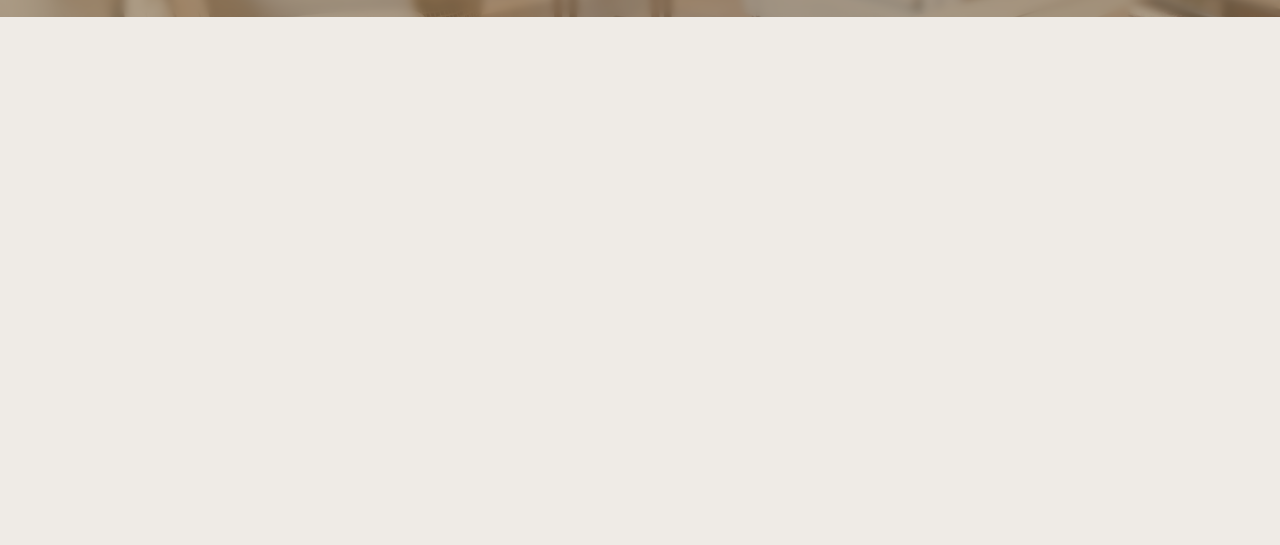
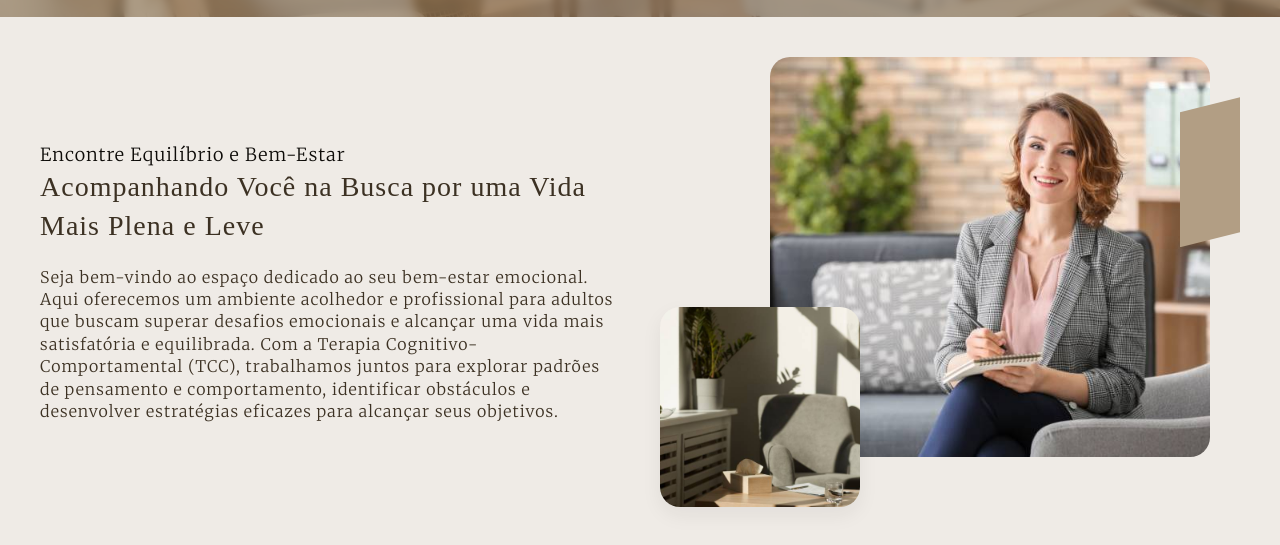
Before and after one commit to Dithan/benunespsi, a plain HTML site: page index.html in a window 1280 px wide. Shown: the part 223-768 px from the top of the page. Drawn offline with Linux system fonts and the light colour scheme; a web font is replaced by a local one.

Commit message:
feat: Inicio da Introdução

```diff
--- /dev/null
+++ b/css/geral/_textos.scss
@@ -0,0 +1,21 @@
+.titulo {
+  font-size: 28px;
+  font-family: $fonte_titulo;
+  font-weight: 400;
+  margin-bottom: 20px;
+  color: #000;
+  color: $cor_fonte_escura;
+}
+
+.subtitulo {
+  font-size: 18px;
+  font-family: $fonte_texto;
+  font-weight: 300;
+}
+
+.texto {
+  font-size: 16px;
+  font-family: $fonte_texto;
+  font-weight: 300;
+  color: $cor_fonte_escura;
+}
--- a/css/geral/_utilitarios.scss
+++ b/css/geral/_utilitarios.scss
@@ -1,10 +1,16 @@
+// CORES
 $cor_primaria: #b29e84;
 $cor_secundaria: #0d0b08;
 $cor_terciaria: #efebe6;
 
+// UTILITIES
+$radius: 20px;
+$shadow: rgba(32, 32, 32, 0.062745098) 0px 8px 20px;
+
 // TIPAGEM (fonts)
-$fonte_titulo: "Gloock", serif;
-$fonte_texto: "Merriweather", serif;
+$fonte_titulo: "Gloock", serif; /* 400 */
+$fonte_texto: "Merriweather", serif; /* 300, 400, 700 */
+$cor_fonte_escura: #3c3123;
 
 .mascara {
   width: 100%;
@@ -59,10 +65,6 @@ $largura_smartphone: 480px;
   }
 }
 
-.container {
-  @include container;
-}
-
 // Oculta o elemento no DESKTOP
 .hide-desktop {
   @include mq(l) {
@@ -81,3 +83,12 @@ $largura_smartphone: 480px;
     display: none !important;
   }
 }
+
+.container {
+  @include container;
+}
+
+.section {
+  padding-top: 40px;
+  padding-bottom: 40px;
+}
--- /dev/null
+++ b/css/secoes/_intro.scss
@@ -0,0 +1,55 @@
+// Secao
+.intro {
+}
+
+.intro-content {
+  display: grid;
+  grid-template-columns: 1fr 1fr;
+  align-items: center;
+  gap: 40px;
+}
+
+.intro-imgs {
+  position: relative;
+  width: 100%;
+  height: 450px;
+
+  .intro-img1 {
+    display: block;
+    width: 440px;
+    height: 400px;
+    position: absolute;
+    top: 0;
+    right: 30px;
+    border-radius: $radius;
+    overflow: hidden;
+
+    img {
+      object-position: 100% center;
+    }
+  }
+
+  .intro-img2 {
+    display: block;
+    width: 200px;
+    height: 200px;
+    position: absolute;
+    left: 0;
+    bottom: 0;
+    border-radius: $radius;
+    box-shadow: $shadow;
+    overflow: hidden;
+  }
+
+  &::after {
+    content: "";
+    display: block;
+    width: 60px;
+    height: 150px;
+    background: $cor_primaria;
+    position: absolute;
+    top: 40px;
+    right: 0;
+    clip-path: polygon(0 10%, 100% 0%, 100% 90%, 0% 100%);
+  }
+}
--- a/css/style.scss
+++ b/css/style.scss
@@ -1,6 +1,8 @@
 // GERAL
 @import "./geral/utilitarios";
 @import "./geral/geral";
+@import "./geral/textos";
 
 // Seções
 @import "./secoes/header";
+@import "./secoes/intro";
--- a/index.html
+++ b/index.html
@@ -36,6 +36,34 @@
     </div>
   </header>
 
+  <main class="intro section">
+    <div class="container">
+      <div class="intro-content">
+        <div class="intro-txt">
+          <h2 class="subtitulo">Encontre Equilíbrio e Bem-Estar</h2>
+          <h1 class="titulo">Acompanhando Você na Busca por uma Vida Mais Plena e Leve</h1>
+
+          <p class="texto">Seja bem-vindo ao espaço dedicado ao seu bem-estar emocional. Aqui oferecemos um ambiente
+            acolhedor e profissional para adultos que buscam superar desafios emocionais e alcançar uma vida mais
+            satisfatória e equilibrada. Com a Terapia Cognitivo-Comportamental (TCC), trabalhamos juntos para explorar
+            padrões de pensamento e comportamento, identificar obstáculos e desenvolver estratégias eficazes para
+            alcançar
+            seus objetivos.</p>
+        </div>
+
+        <div class="intro-imgs">
+          <picture class="intro-img1">
+            <img src="./media/img1.jpg" alt="">
+          </picture>
+
+          <picture class="intro-img2">
+            <img src="./media/img2.jpg" alt="">
+          </picture>
+        </div>
+      </div>
+    </div>
+  </main>
+
 </body>
 
 </html>
```
Also changed, not shown: css/style.css, media/img1.jpg (added), media/img2.jpg (added), 2 other files.
